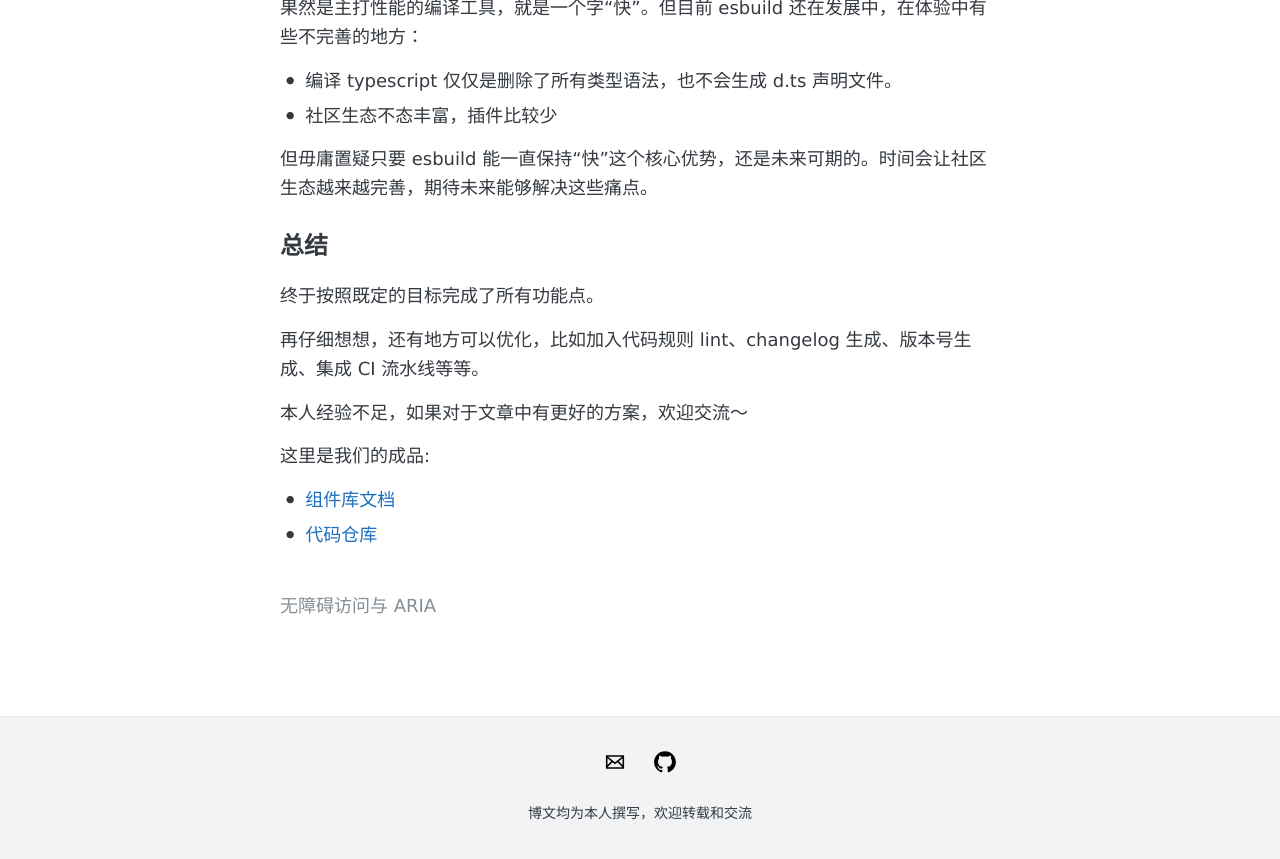
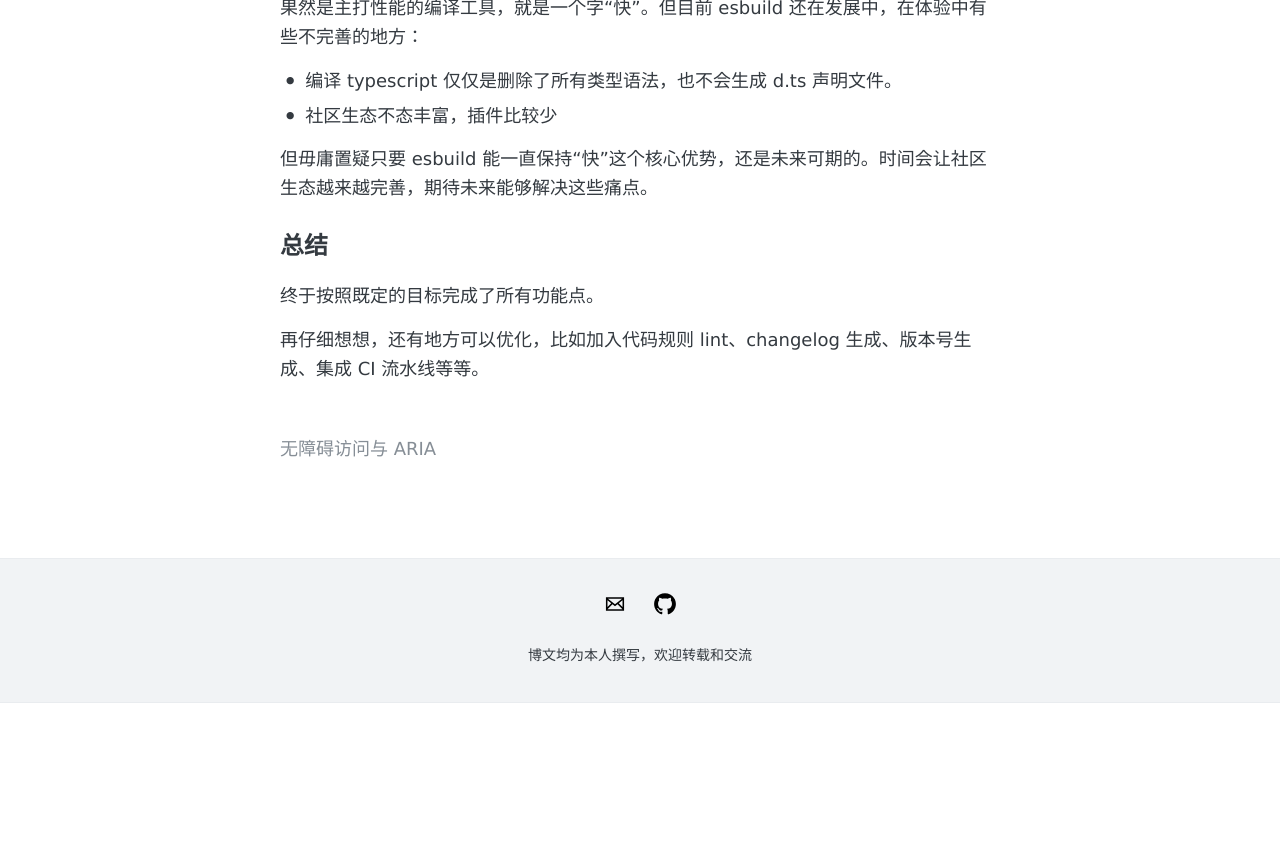
Before and after one commit to ExcitedSpider/archive.excitedspider.github.io, a Jekyll site: the page built from _posts/2021-10-2-打造轻量化 React 组件库.md, in a window 1280 px wide and 900 px high, scrolled down 11556 px, cut to the strip 40-899 px from the top of the window. Built offline with Jekyll 4.4.1, drawn with Linux system fonts in a browser that asks for light colours; after the commit the page ends 12299 px from its top, so only the background shows below that.

Commit message:
doc: update

```diff
--- a/_posts/2021-10-2-打造轻量化 React 组件库.md
+++ b/_posts/2021-10-2-打造轻量化 React 组件库.md
@@ -439,10 +439,3 @@ return componentsModule.map((module) => () =>
 终于按照既定的目标完成了所有功能点。
 
 再仔细想想，还有地方可以优化，比如加入代码规则 lint、changelog 生成、版本号生成、集成 CI 流水线等等。
-
-本人经验不足，如果对于文章中有更好的方案，欢迎交流～
-
-这里是我们的成品:
-
-- [组件库文档](http://tad-union.pages.oa.com/)
-- [代码仓库](https://git.woa.com/business_content/cps_selection_pc)
```
